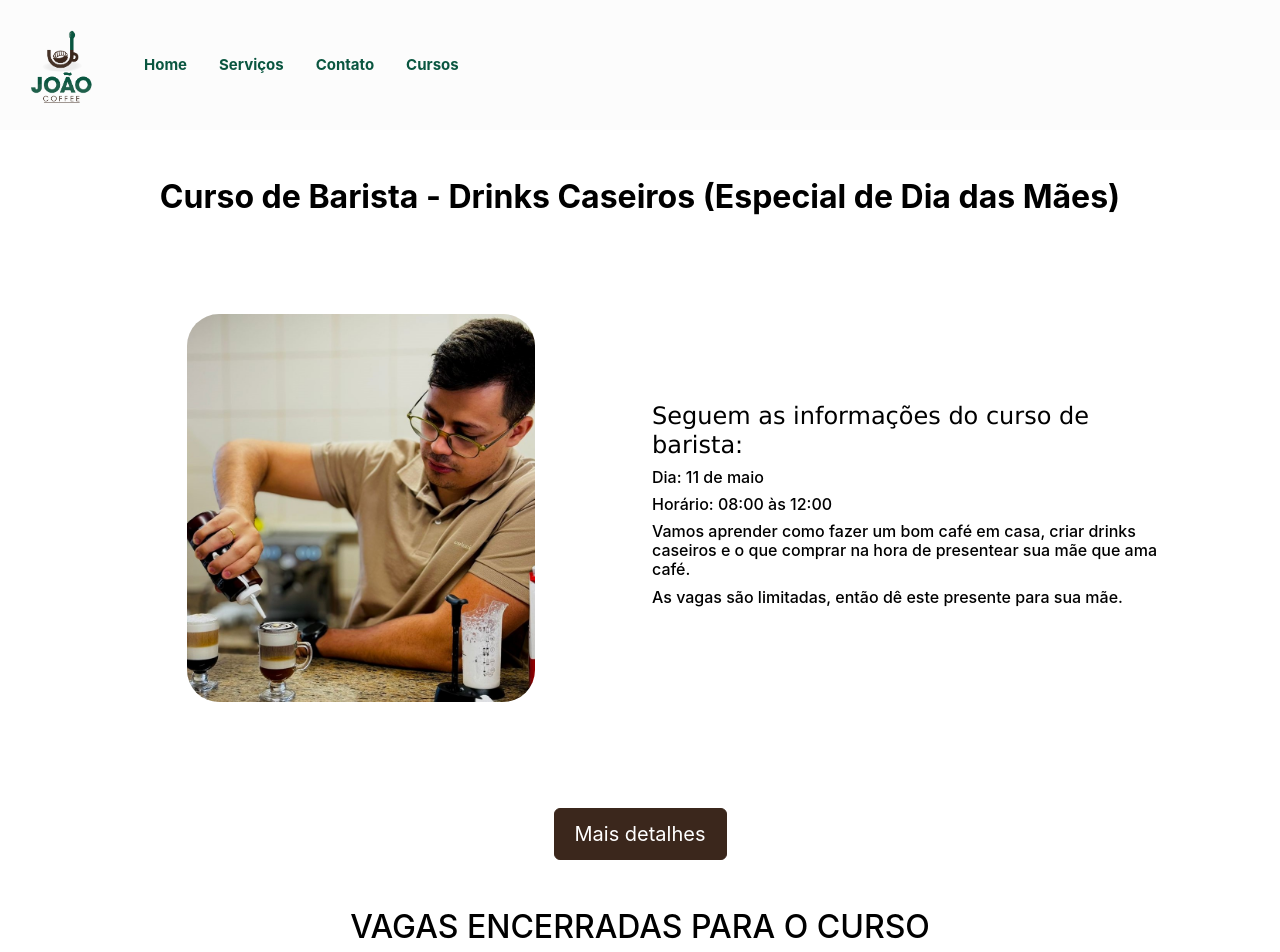
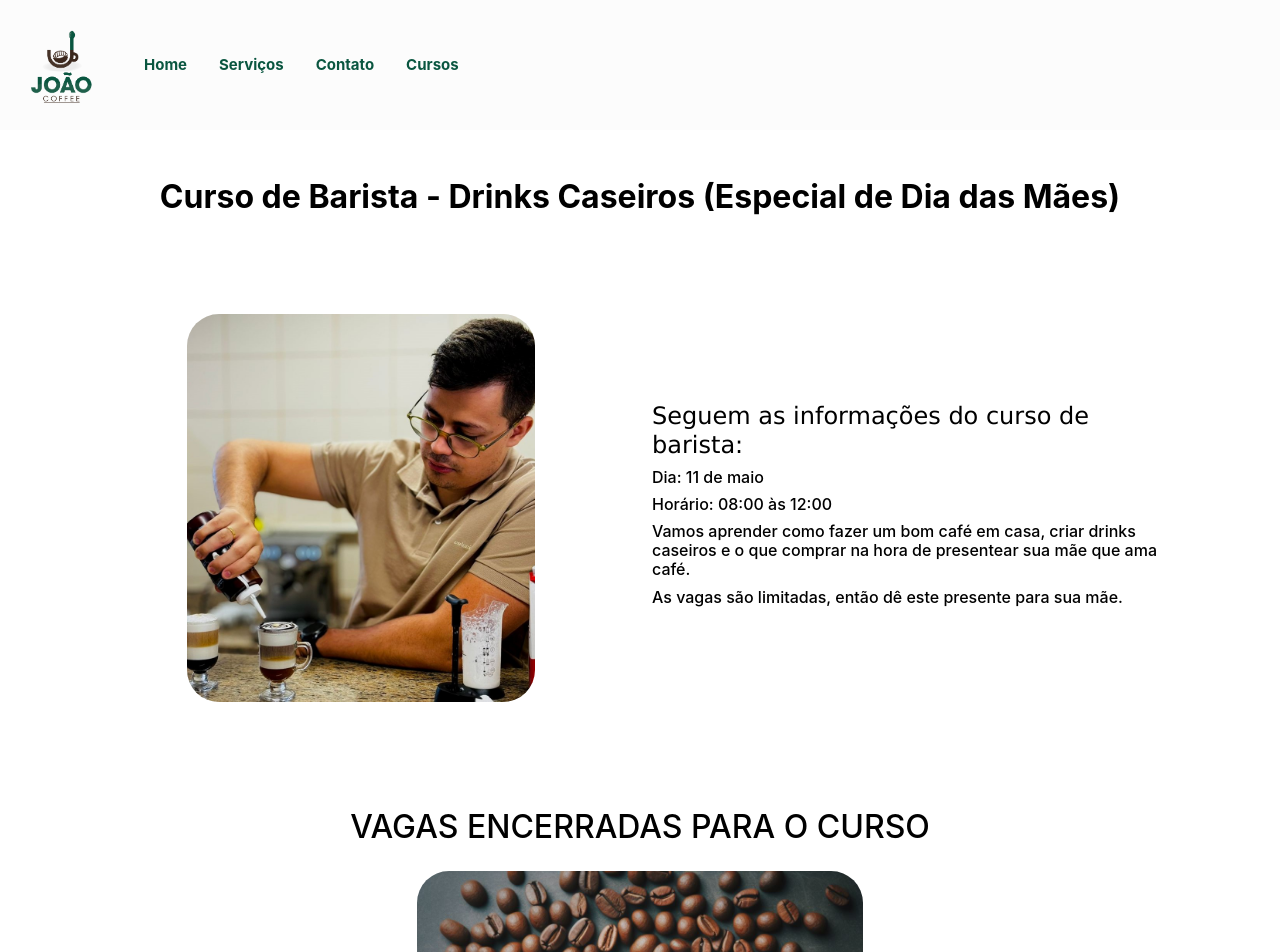
Before and after one commit to KelvinFlora/joao-coffee, a Vue app: page /curso1 in a window 1280 px wide. Shown: the top 952 px of the page. Built offline with nearby package versions, Linux system fonts and the light colour scheme.

Commit message:
comentando botão de mais detalhes

```diff
--- a/src/views/CoffeeView.vue
+++ b/src/views/CoffeeView.vue
@@ -51,14 +51,14 @@
     </div>
   </div>
 
-  <div class="text-center pb-5">
+  <!-- <div class="text-center pb-5">
     <a
       href="https://drive.google.com/file/d/1pCi54hbdtqqq16MSxXk5RsBhRJYjgMO_/view?usp=sharing"
       target="_blank"
     >
       <button type="button" class="btn btn-primary">Mais detalhes</button></a
     >
-  </div>
+  </div> -->
   <!--
   <div class="container text-center">
     <div>
--- a/src/views/ComercialCourse.vue
+++ b/src/views/ComercialCourse.vue
@@ -54,14 +54,14 @@
     </div>
   </div>
 
-  <div class="text-center pb-5">
+  <!-- <div class="text-center pb-5">
     <a
       href="https://drive.google.com/file/d/1LANrnhQ0KvZwuJzXKxbrZJ7k5osoDHbV/view?usp=drivesdk"
       target="_blank"
     >
       <button type="button" class="btn btn-primary">Mais detalhes</button></a
     >
-  </div>
+  </div> -->
 
   <!-- a -->
   <!--
--- a/src/views/DrinksCourse.vue
+++ b/src/views/DrinksCourse.vue
@@ -32,14 +32,14 @@
     </div>
   </div>
 
-  <div class="text-center pb-5">
+  <!-- <div class="text-center pb-5">
     <a
       href="https://drive.google.com/file/d/1ImZ4U689Xdo1AB-xIYvpXwEc9ONfjbzt/view?usp=sharing"
       target="_blank"
     >
       <button type="button" class="btn btn-primary">Mais detalhes</button></a
     >
-  </div>
+  </div> -->
 
   <div class="container text-center">
     <div>
--- a/src/views/RoastCourse.vue
+++ b/src/views/RoastCourse.vue
@@ -50,14 +50,14 @@
     </div>
   </div>
 
-  <div class="text-center pb-5">
+  <!-- <div class="text-center pb-5">
     <a
       href="https://drive.google.com/file/d/1GiT7HUzy3tc1fJavw7XchO8obpEkyz6k/view?usp=drivesdk"
       target="_blank"
     >
       <button type="button" class="btn btn-primary">Mais detalhes</button></a
     >
-  </div>
+  </div> -->
 
   <div class="container text-center">
     <div>
```
